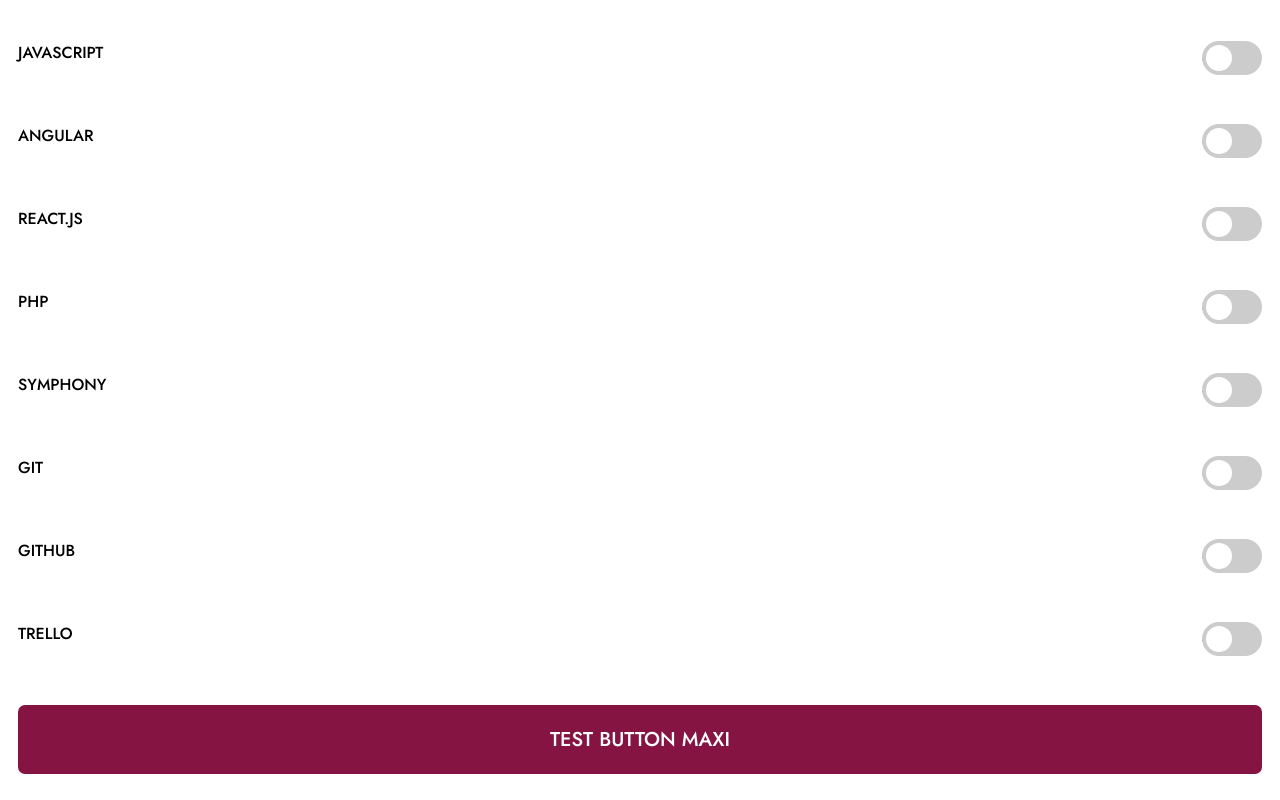
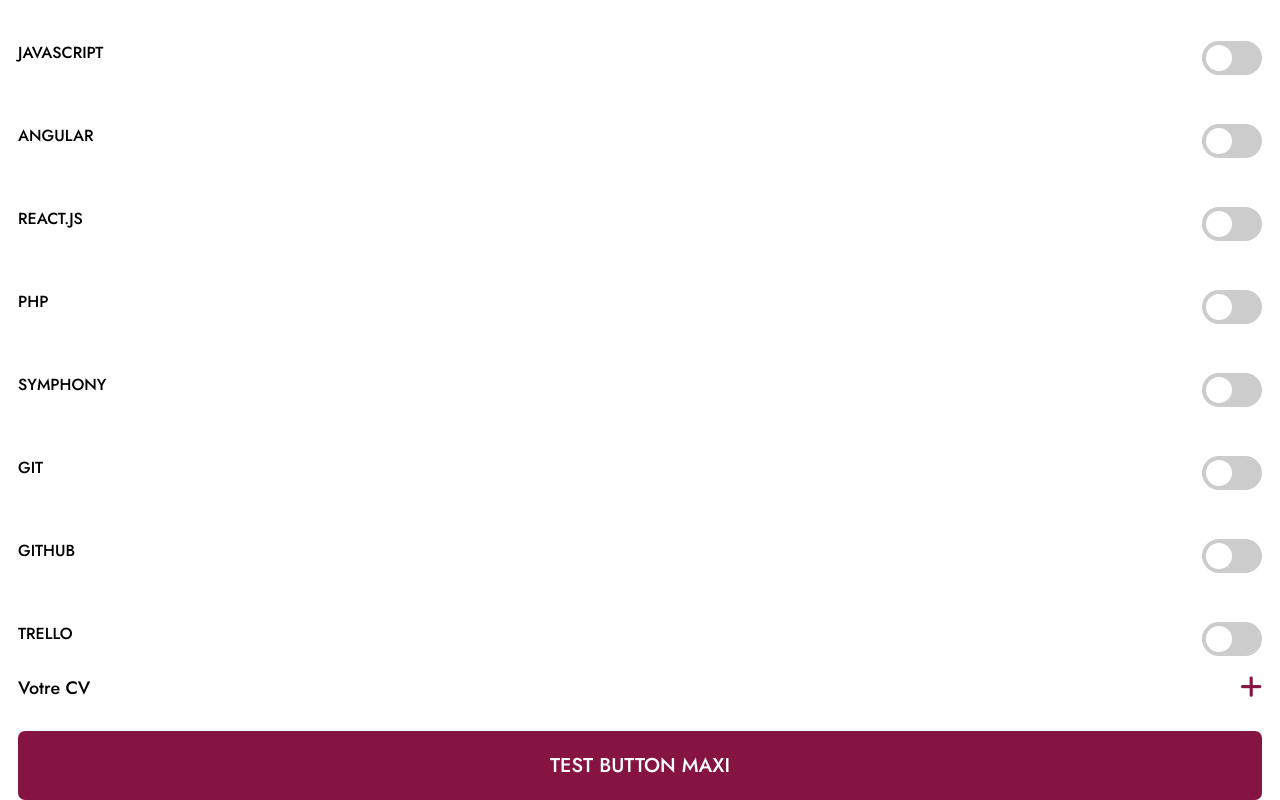
Before and after one commit to WildCodeSchool/2023-09-JS-BDX-P3-la-rive-droite, a React (Vite) app in the folder frontend/: page /edit-profil in a window 1280 px wide. Shown: the part 1268-2068 px from the top of the page. Before the commit the page ends 2042 px from the top, so only its background shows below. Built offline with nearby package versions, Linux system fonts and the light colour scheme.

Commit message:
added props on addSomething

```diff
--- a/frontend/src/components/Add Something/AddSomething.jsx
+++ b/frontend/src/components/Add Something/AddSomething.jsx
@@ -1,14 +1,18 @@
 import React from "react";
+import PropTypes from "prop-types";
 import "./add-something.css";
 import "../../default-settings.css";
 
-function AddDetailsCV() {
+function AddDetailsCV({ addDetail }) {
   return (
     <div className="add-details-button">
-      <p>Expériences professionnelles</p>
+      <p>{addDetail}</p>
       <i className="fa-solid fa-plus"> </i>
     </div>
   );
 }
+AddDetailsCV.propTypes = {
+  addDetail: PropTypes.string.isRequired,
+};
 
 export default AddDetailsCV;
--- a/frontend/src/pages/ProfileUser/UserProfileModel.jsx
+++ b/frontend/src/pages/ProfileUser/UserProfileModel.jsx
@@ -4,6 +4,7 @@ import HeaderLongUser from "../../components/Headers/HeaderLongUser";
 import Input from "../../components/Inputs/Input";
 import ButtonMaxi from "../../components/Boutons/ButtonMaxi";
 import CompetenceSwitch from "../../components/Competence Switch/CompetenceSwitch";
+import AddSomething from "../../components/Add Something/AddSomething";
 
 function UserProfileUser() {
   return window.location.pathname === "/edit-profil" ? (
@@ -27,6 +28,7 @@ function UserProfileUser() {
         <CompetenceSwitch textCompetence="GIT" />
         <CompetenceSwitch textCompetence="GITHUB" />
         <CompetenceSwitch textCompetence="TRELLO" />
+        <AddSomething addDetail="Votre CV" />
         <ButtonMaxi />
       </div>
     </>
```
